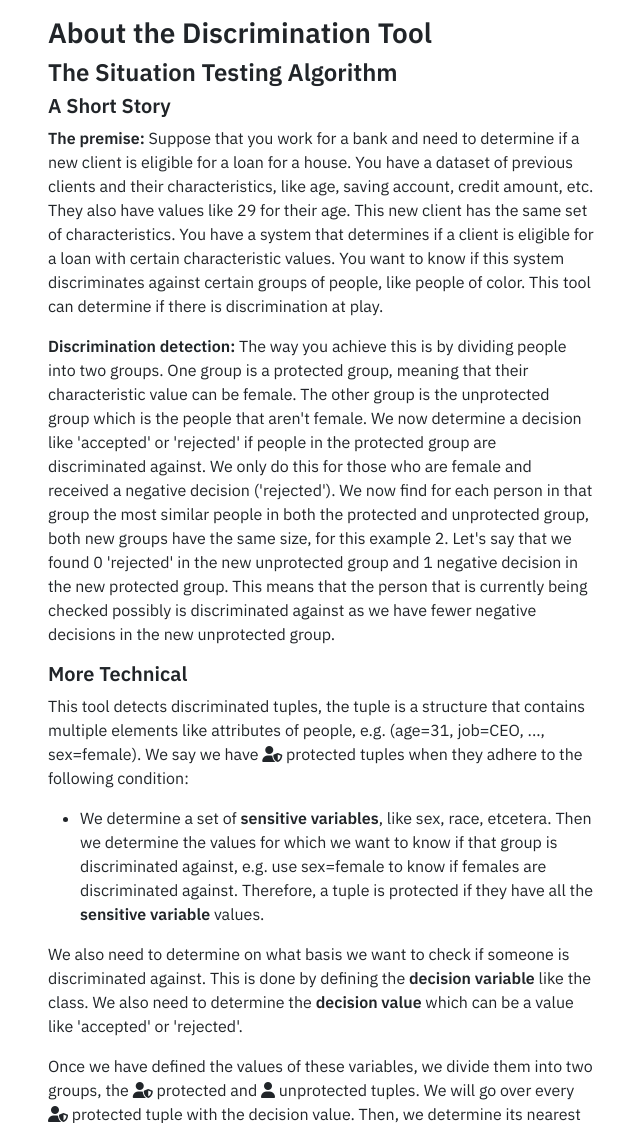
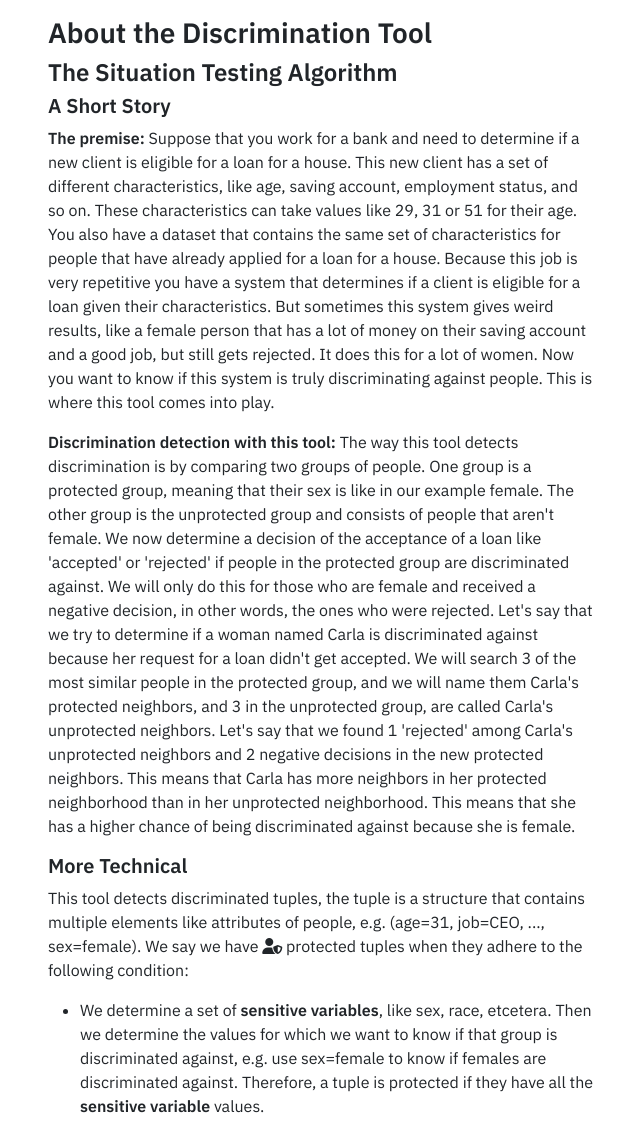
Before and after one commit to BasilRommens/dynamic-situation-testing, a Flask app: template src/flask_app/templates/about.html in a window 1280 px wide. Shown: the part 56-1179 px from the top of the page, without its empty margins (319-959 px from the left). Run offline with Flask 3, Linux system fonts and the light colour scheme; the template is opened without the code that fills it, so the values that code supplies are empty; some libraries are stand-ins or nearby versions.

Commit message:
updated text in about.html

```diff
--- a/src/flask_app/templates/about.html
+++ b/src/flask_app/templates/about.html
@@ -30,34 +30,43 @@
                 <p>
                     <b>The premise:</b> Suppose that you work for a bank and
                     need to determine if a new client is eligible for a loan for
-                    a house. You have a dataset of previous clients and their
-                    characteristics, like age, saving account, credit amount,
-                    etc. They also have values like 29 for their age. This new
-                    client has the same set of characteristics. You have a
-                    system that determines if a client is eligible for a loan
-                    with certain characteristic values. You want to know if this
-                    system discriminates against certain groups of people, like
-                    people of color. This tool can determine if there is
-                    discrimination at play.
+                    a house. This new client has a set of different
+                    characteristics, like age, saving account, employment
+                    status, and so on. These characteristics can take values
+                    like 29, 31 or 51 for their age. You also have a dataset
+                    that contains the same set of characteristics for people
+                    that have already applied for a loan for a house. Because
+                    this job is very repetitive you have a system that
+                    determines if a client is eligible for a loan given their
+                    characteristics. But sometimes this system gives weird
+                    results, like a female person that has a lot of money on
+                    their saving account and a good job, but still gets
+                    rejected. It does this for a lot of women. Now you want to
+                    know if this system is truly discriminating against people.
+                    This is where this tool comes into play.
                 </p>
                 <p>
-                    <b>Discrimination detection:</b> The way you achieve this is
-                    by dividing people into two groups. One group is a protected
-                    group, meaning that their characteristic value can be
-                    female. The other group is the unprotected group which is
-                    the people that aren't female. We now determine a decision
-                    like 'accepted' or 'rejected' if people in the protected
-                    group are discriminated against. We only do this for those
-                    who are female and received a negative decision
-                    ('rejected'). We now find for each person in that group the
-                    most similar people in both the protected and unprotected
-                    group, both new groups have the same size, for this example
-                    2. Let's say that we found 0 'rejected' in the new
-                    unprotected group and 1 negative decision in the new
-                    protected group. This means that the person that is
-                    currently being checked possibly is discriminated against as
-                    we have fewer negative decisions in the new unprotected
-                    group.
+                    <b>Discrimination detection with this tool:</b> The way this
+                    tool detects discrimination is by comparing two groups of
+                    people. One group is a protected group, meaning that their
+                    sex is like in our example female. The other group is the
+                    unprotected group and consists of people that aren't female.
+                    We now determine a decision of the acceptance of a loan like
+                    'accepted' or 'rejected' if people in the protected group
+                    are discriminated against. We will only do this for those
+                    who are female and received a negative decision, in other
+                    words, the ones who were rejected. Let's say that we try to
+                    determine if a woman named Carla is discriminated against
+                    because her request for a loan didn't get accepted. We will
+                    search 3 of the most similar people in the protected group,
+                    and we will name them Carla's protected neighbors, and 3 in
+                    the unprotected group, are called Carla's unprotected
+                    neighbors. Let's say that we found 1 'rejected' among
+                    Carla's unprotected neighbors and 2 negative decisions in
+                    the new protected neighbors. This means that Carla has more
+                    neighbors in her protected neighborhood than in her
+                    unprotected neighborhood. This means that she has a higher
+                    chance of being discriminated against because she is female.
                 </p>
                 <h5>More Technical</h5>
                 <p>
```
